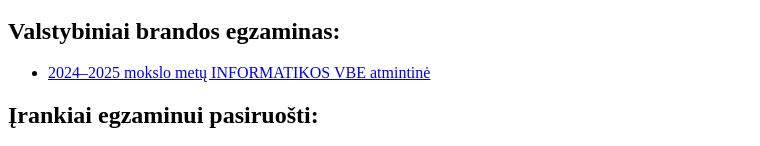
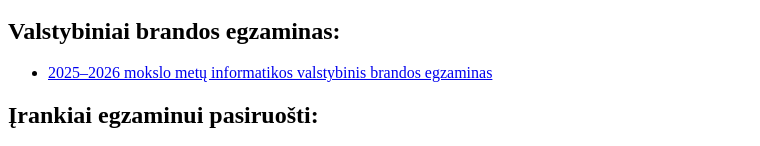
Before and after one commit to kachialov/11, a plain HTML site: page index.html in a window 1280 px wide. Shown: the part 300-446 px from the top of the page, without its empty margins (0-760 px from the left). Drawn offline with Linux system fonts and the light colour scheme.

Commit message:
Update index.html

```diff
--- a/index.html
+++ b/index.html
@@ -53,7 +53,8 @@
 
     <h2>Valstybiniai brandos egzaminas:</h2>
     <ul>
-        <li><a href="https://www.nsa.smm.lt//wp-content/uploads/2024/11/Informatikos-VBE.pdf">2024–2025 mokslo metų INFORMATIKOS VBE atmintinė</a></li>
+        <li><a href="https://github.com/kachialov/12/blob/main/_VBE/2026/VBE_2026_atmintine.pdf">2025–2026 mokslo metų informatikos valstybinis
+brandos egzaminas</a></li>
     </ul>
 
     <h2>Įrankiai egzaminui pasiruošti:</h2>
```
